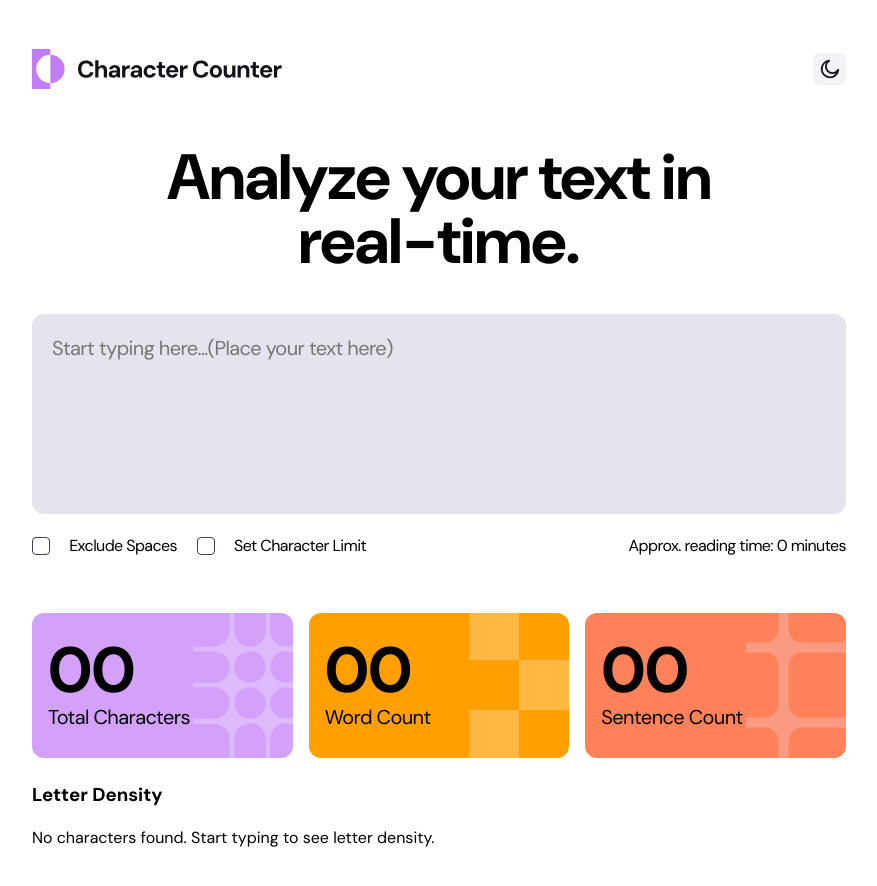
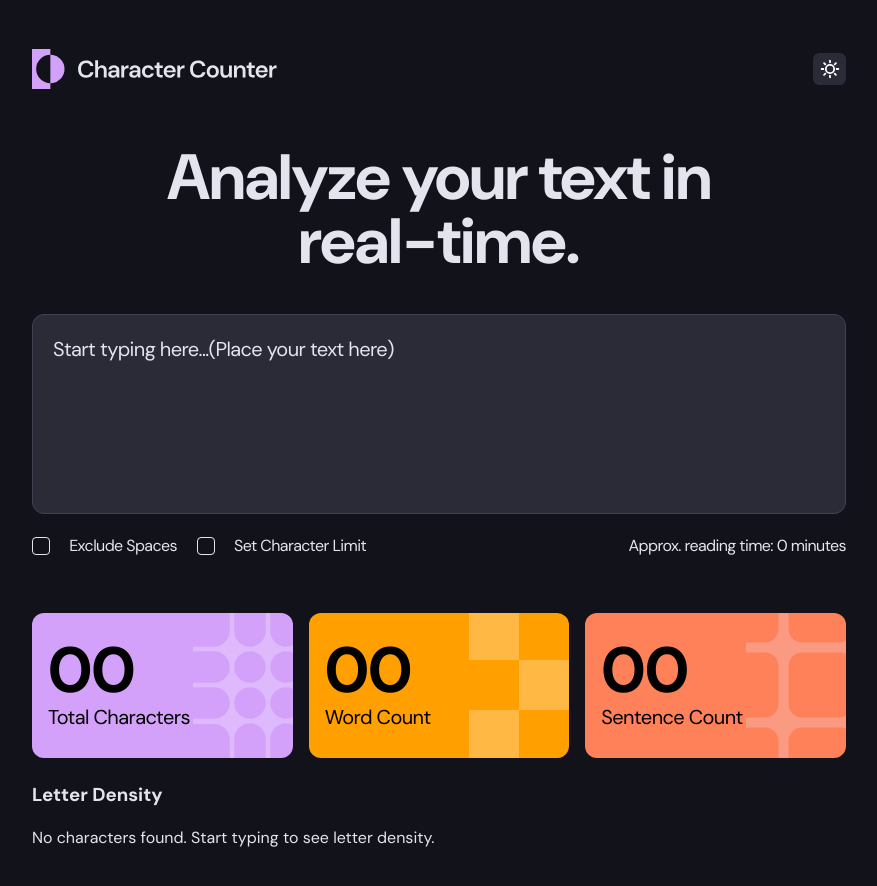
Before and after one commit to samuelBright09/char-counter, a plain HTML site: page index.html in a window 1280 px wide. Both pictures are taken after a click on the button 1030 px from the left and 68 px from the top of the page. Shown: the whole page, without its empty margins (201-1078 px from the left). Drawn offline with Linux system fonts and the light colour scheme.

Commit message:
Feature: Add dark mode functionality on theme toggle.

```diff
--- a/index.html
+++ b/index.html
@@ -18,14 +18,15 @@
   <body>
     <!-- Header -->
     <header class="main-header">
-      <img src="./assets/images/logo-light-theme.svg" alt="Logo" class="logo" />
+      <img src="./assets/images/logo-light-theme.svg" alt="logo-light-theme" class="logo-light" />
+      <img src="./assets/images/logo-dark-theme.svg" alt="logo-dark-theme" class="logo-dark">
       <button class="theme-toggle">
         <img
           src="./assets/images/icon-moon.svg"
           alt="Moon Icon"
           class="moon-icon"
         />
-        <!-- <span >Dark Mode</span> -->
+        <img src="./assets/images/icon-sun.svg" class="sun-icon" alt="Sun Icon">
       </button>
     </header>
 
--- a/script.js
+++ b/script.js
@@ -5,6 +5,7 @@ const sumOfSentences = document.getElementsByClassName("sentence-count")[0];
 const excludeSpacesCheckbox = document.getElementById("exclude-spaces");
 const enableLimitCheckbox = document.getElementById("enable-limit");
 const charLimitInput = document.getElementById("char-limit");
+const toggleThemeBtn = document.querySelector(".theme-toggle")
 
 // Event Listeners
 textArea.addEventListener("input", updateCounts);
@@ -34,10 +35,25 @@ charLimitInput.addEventListener("keydown", (e) => {
   }
 });
 
+//listen for theme toggle
+toggleThemeBtn.addEventListener("click", () => {
+  document.body.classList.toggle("dark-mode")
+  const isDarkMode = document.body.classList.contains("dark-mode");
+  localStorage.setItem("theme", isDarkMode ? "dark" : "light");
+})
+
+
 
 // Initialize
 charLimitInput.style.display = "none";
 updateCounts();
+const savedTheme = localStorage.getItem("theme");
+if (savedTheme === "dark") {
+  document.body.classList.add("dark-mode");
+}
+
+
+
 
 function toggleLimitInput() {
   if (enableLimitCheckbox.checked) {
--- a/style.css
+++ b/style.css
@@ -14,6 +14,84 @@ body {
   padding: 1rem;
 }
 
+.logo-dark {
+  display: none;
+}
+
+/* dark theme */
+body.dark-mode {
+  background-color: #12131a;
+}
+
+body,
+.theme-toggle,
+textarea,
+input,
+.bar-container,
+.progress,
+.bar,
+.fill {
+  transition: background-color 0.6s ease-in-out, color 0.6s ease-in-out;
+}
+
+body.dark-mode .logo-light {
+  display: none;
+}
+
+body.dark-mode .logo-dark {
+  display: block;
+}
+
+body.dark-mode .theme-toggle {
+  background-color: #2a2b37;
+}
+
+body.dark-mode .moon-icon {
+  display: none;
+}
+
+body.dark-mode .sun-icon {
+  display: block;
+}
+
+body.dark-mode #text-input {
+  background-color: #2a2b37;
+  color: #e4e4ef;
+  border: 1px solid #404254;
+}
+
+body.dark-mode #text-input::placeholder,
+body.dark-mode .options,
+body.dark-mode .card-header h1,
+body.dark-mode .letter-density,
+body.dark-mode .count,
+body.dark-mode .see-more-btn {
+  color: #e4e4ef;
+}
+
+body.dark-mode .chevron-icon {
+  fill: #e4e4ef;
+}
+
+body.dark-mode .bar {
+  background-color: #21222c;
+}
+
+
+.sun-icon.dark-mode {
+  display: block;
+}
+
+body.dark-mode input[type="checkbox"] {
+  border: 1px solid #E4E4EF;
+}
+
+
+
+
+.sun-icon {
+  display: none;
+}
 /* header */
 .main-header {
   display: flex;
@@ -30,6 +108,7 @@ body {
   padding: 0.4rem;
   border-radius: 0.4rem;
   border: none;
+  cursor: pointer;
 }
 
 .theme-toggle > img {
@@ -105,10 +184,8 @@ body {
   margin-right: 0.7rem;
   position: relative;
   cursor: pointer;
-  background-color: white;
 }
 
-.options input[type="checkbox"]:hover,
 .options input[type="checkbox"]:checked {
   background-color: #c27cf8;
   border: none;
@@ -132,7 +209,6 @@ body {
   pointer-events: none;
 }
 
-.options input[type="checkbox"]:hover::after,
 .options input[type="checkbox"]:checked::after {
   background-color: #c27cf8;
   border-radius: 4px;
```
